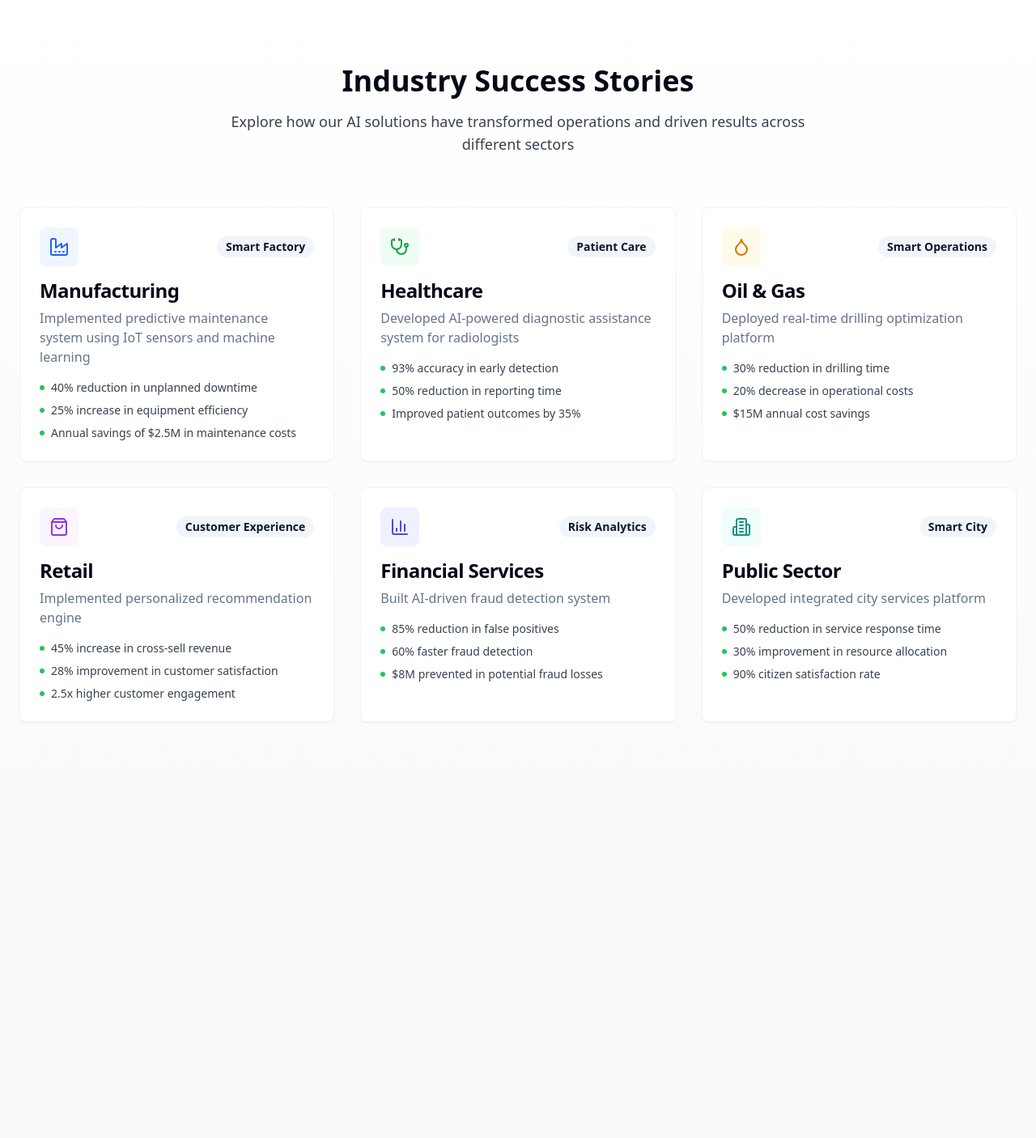
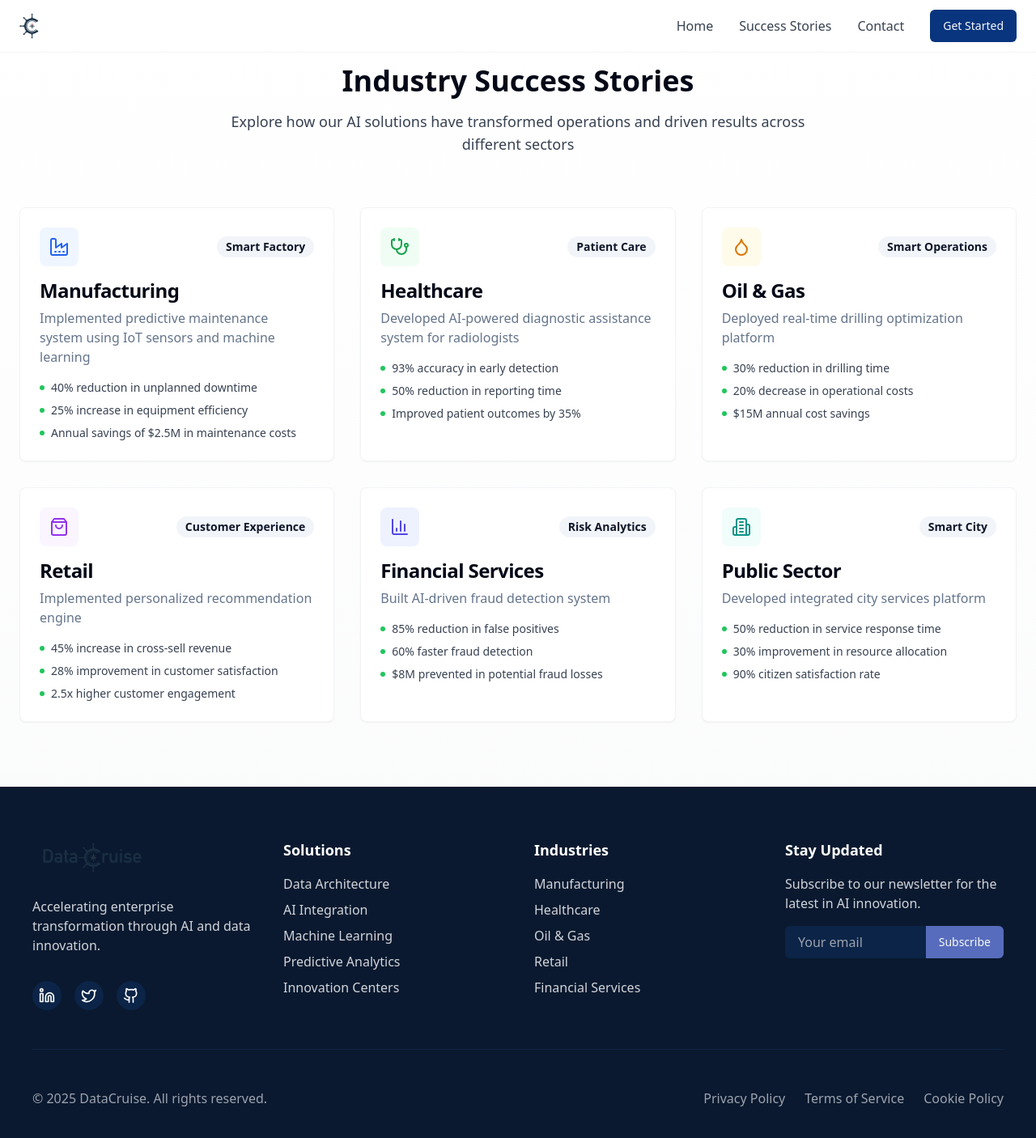
Before and after one commit to DatacruiseIO/innovation-accelerator-hub, a React (Vite) app: page /industry-examples in a window 1280 px wide. Shown: the top 1406 px of the page at 81% size. Before the commit the page ends 972 px from the top, so only its background shows below. Built offline with nearby package versions, Linux system fonts and the light colour scheme.

Commit message:
Fix: Navbar persistence
Ensure the navbar is displayed on all pages.

```diff
--- a/src/pages/IndustryExamples.tsx
+++ b/src/pages/IndustryExamples.tsx
@@ -1,7 +1,8 @@
-
 import { Badge } from "@/components/ui/badge";
 import { Card, CardContent, CardDescription, CardHeader, CardTitle } from "@/components/ui/card";
 import { Factory, Stethoscope, Droplet, ShoppingBag, BarChart3, Building2 } from "lucide-react";
+import Navbar from "@/components/Navbar";
+import Footer from "@/components/Footer";
 
 const industryExamples = [
   {
@@ -81,6 +82,7 @@ const industryExamples = [
 const IndustryExamples = () => {
   return (
     <div className="min-h-screen bg-gradient-to-b from-white to-gray-50">
+      <Navbar />
       <div className="container mx-auto py-20 px-6">
         <div className="text-center max-w-3xl mx-auto mb-16">
           <h1 className="text-4xl font-bold mb-4">Industry Success Stories</h1>
@@ -120,6 +122,7 @@ const IndustryExamples = () => {
           ))}
         </div>
       </div>
+      <Footer />
     </div>
   );
 };
--- a/src/pages/NotFound.tsx
+++ b/src/pages/NotFound.tsx
@@ -1,3 +1,5 @@
+
+import Navbar from "@/components/Navbar";
 import { useLocation } from "react-router-dom";
 import { useEffect } from "react";
 
@@ -13,6 +15,7 @@ const NotFound = () => {
 
   return (
     <div className="min-h-screen flex items-center justify-center bg-gray-100">
+      <Navbar />
       <div className="text-center">
         <h1 className="text-4xl font-bold mb-4">404</h1>
         <p className="text-xl text-gray-600 mb-4">Oops! Page not found</p>
```
